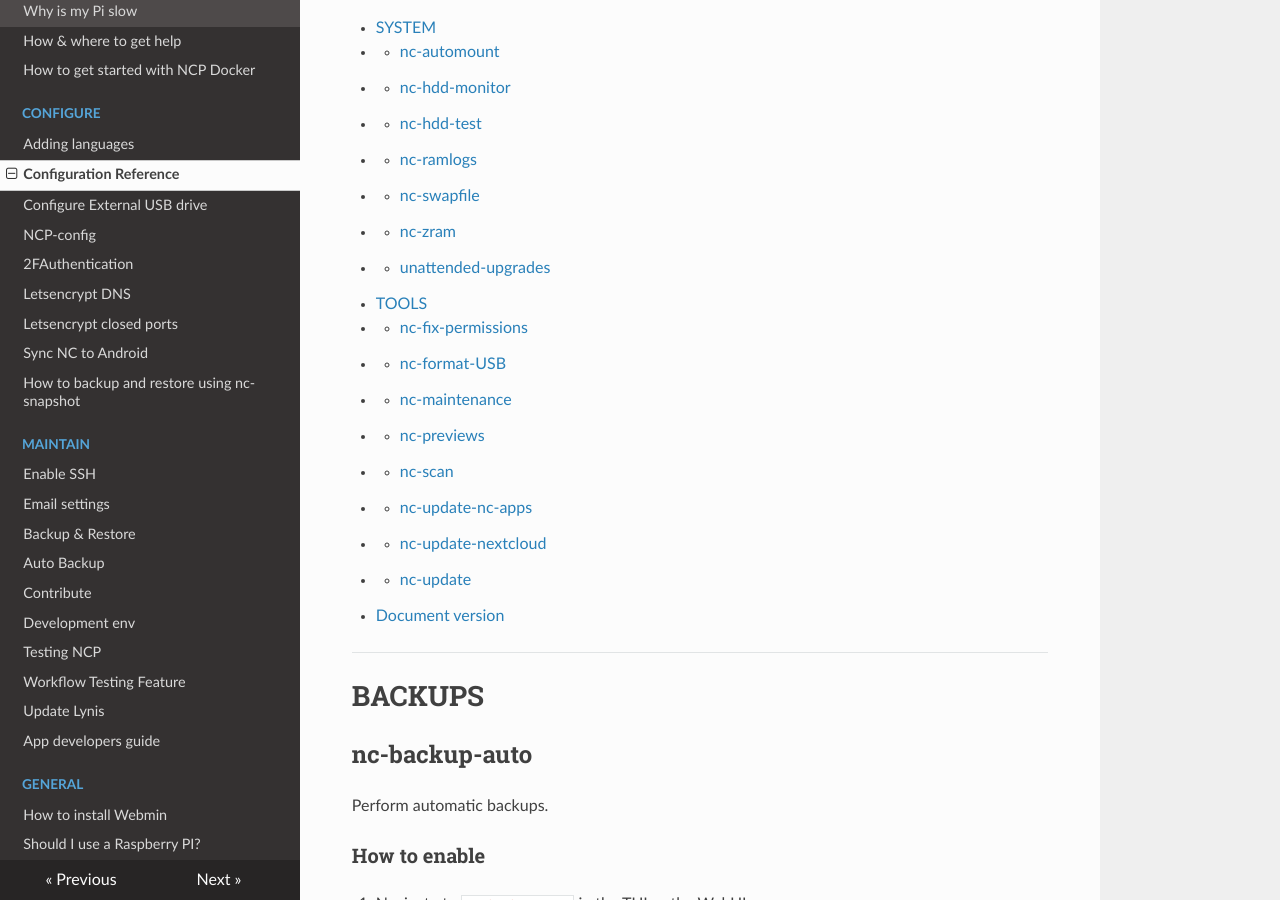
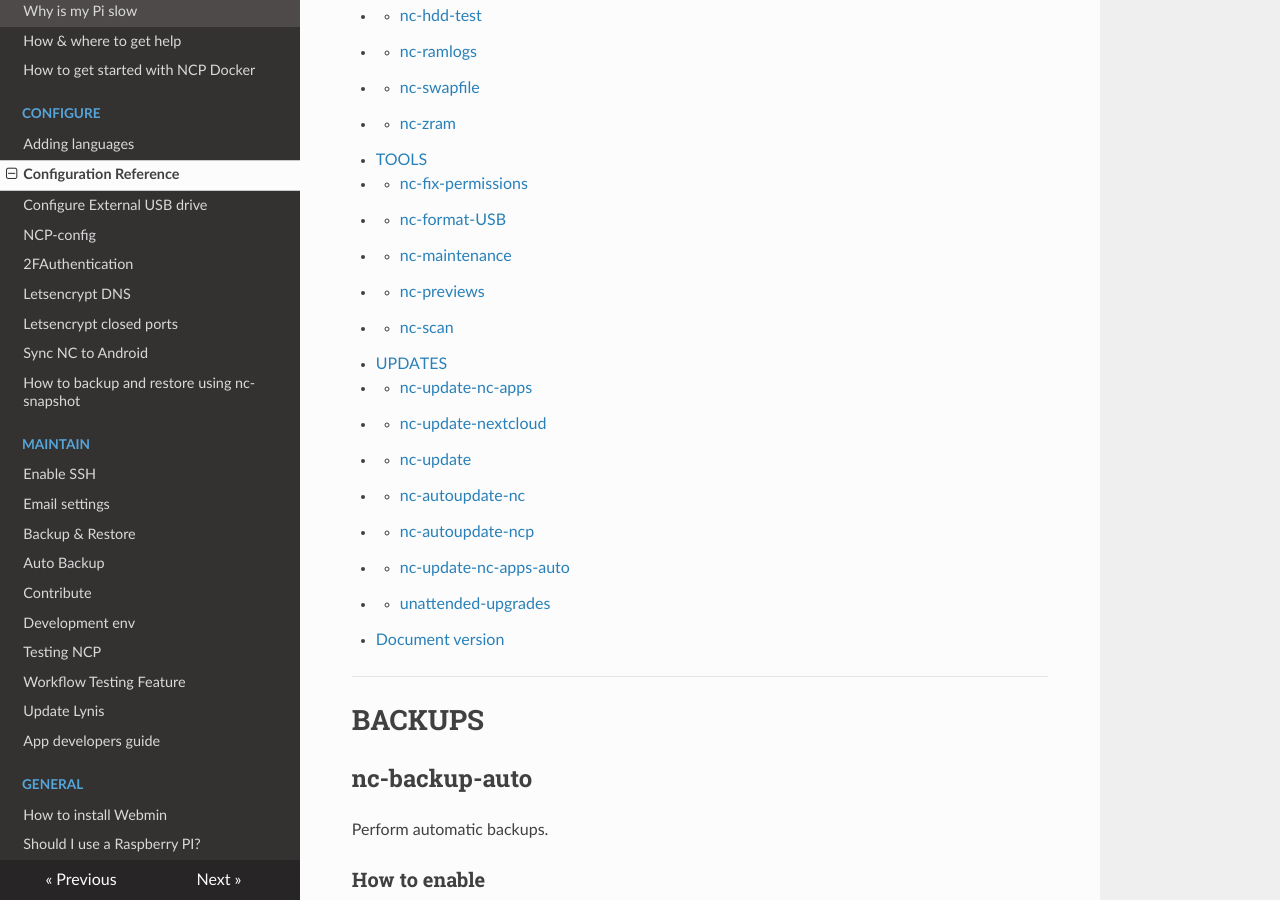
Before and after one commit to Pant/nextcloudpi-readthedocs, an MkDocs documentation site: the page built from docs/Configure/Configuration-Reference.md, in a window 1280 px wide and 900 px high, scrolled down 1741 px. Built offline with MkDocs 1.6.1, drawn with Linux system fonts in a browser that asks for light colours; nearby versions of some CDN libraries; old or Windows-style settings are respelled for this version of MkDocs; some of the changed text lies outside the part shown.

Commit message:
Update TOC

```diff
--- a/docs/Configure/Configuration-Reference.md
+++ b/docs/Configure/Configuration-Reference.md
@@ -55,16 +52,20 @@
 * * [nc-ramlogs](Configuration-Reference#nc-ramlogs)
 * * [nc-swapfile](Configuration-Reference#nc-swapfile)
 * * [nc-zram](Configuration-Reference#nc-zram)
-* * [unattended-upgrades](Configuration-Reference#unattended-upgrades)
 * [TOOLS](Configuration-Reference#tools)
 * * [nc-fix-permissions](Configuration-Reference#nc-fix-permissions)
 * * [nc-format-USB](Configuration-Reference#nc-format-usb)
 * * [nc-maintenance](Configuration-Reference#nc-maintenance)
 * * [nc-previews](Configuration-Reference#nc-previews)
 * * [nc-scan](Configuration-Reference#nc-scan)
+* [UPDATES](Configuration-Reference#updates)
 * * [nc-update-nc-apps](Configuration-Reference#nc-update-nc-apps)
 * * [nc-update-nextcloud](Configuration-Reference#nc-update-nextcloud)
 * * [nc-update](Configuration-Reference#nc-update)
+* * [nc-autoupdate-nc](Configuration-Reference#nc-autoupdate-nc)
+* * [nc-autoupdate-ncp](Configuration-Reference#nc-autoupdate-ncp)
+* * [nc-update-nc-apps-auto](Configuration-Reference#nc-update-nc-apps-auto)
+* * [unattended-upgrades](Configuration-Reference#unattended-upgrades)
 * [Document version](Configuration-Reference#configuration-reference-document-version)
 
 
```
Also changed, not shown: other parts of docs/Configure/Configuration-Reference.md (+0 -3 lines).
